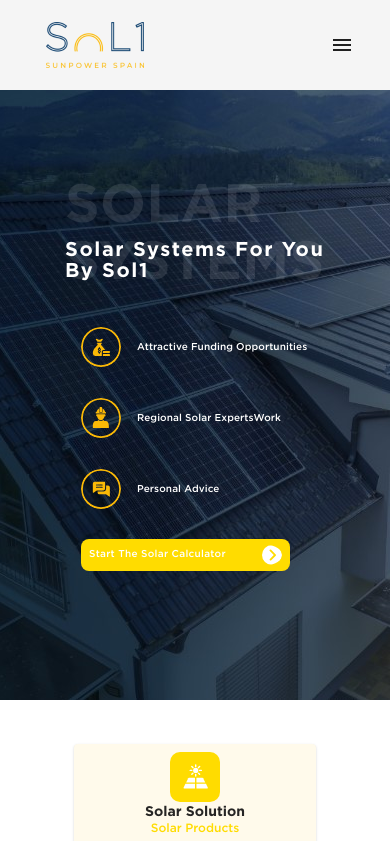
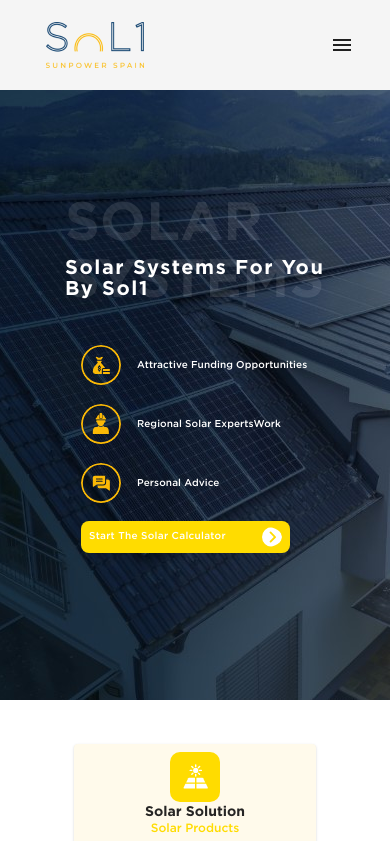
Before and after one commit to Nayeemr45/solar, a React (Create React App) app: page / in a window 390 px wide. Shown: the top 841 px of the page. Built offline with nearby package versions, Linux system fonts and the light colour scheme.

Commit message:
Update Section1.css

```diff
--- a/src/Assets/Css/Section1.css
+++ b/src/Assets/Css/Section1.css
@@ -97,8 +97,8 @@
     margin-top: -105px !important; */
   }
   .section-1-list{
-      padding-bottom: 20px !important;
-  }
+/*       padding-bottom: 20px !important;
+ */  }
   .button {
     background-color: var(--button-color) !important;
     color: #fff !important;
```
